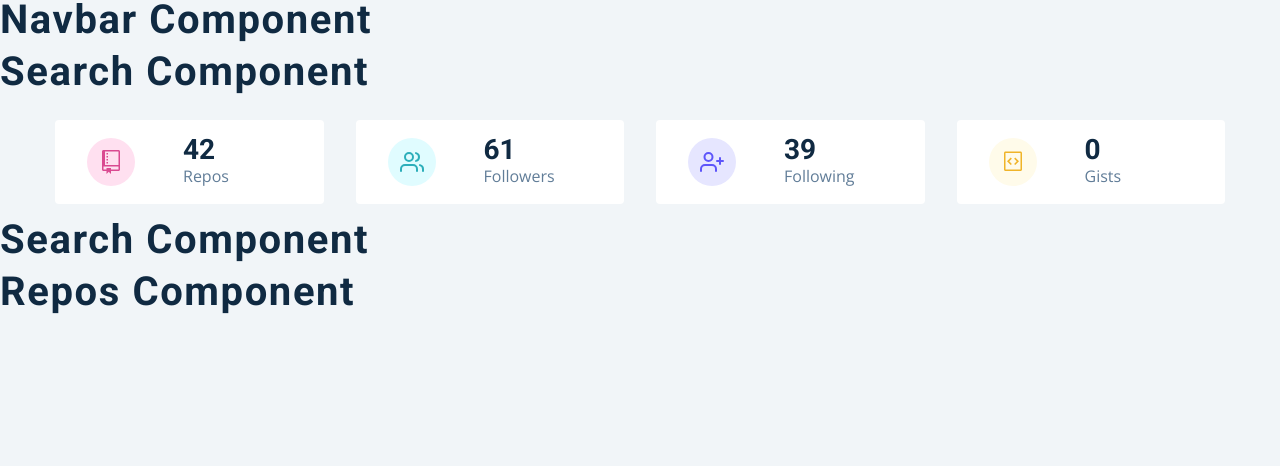
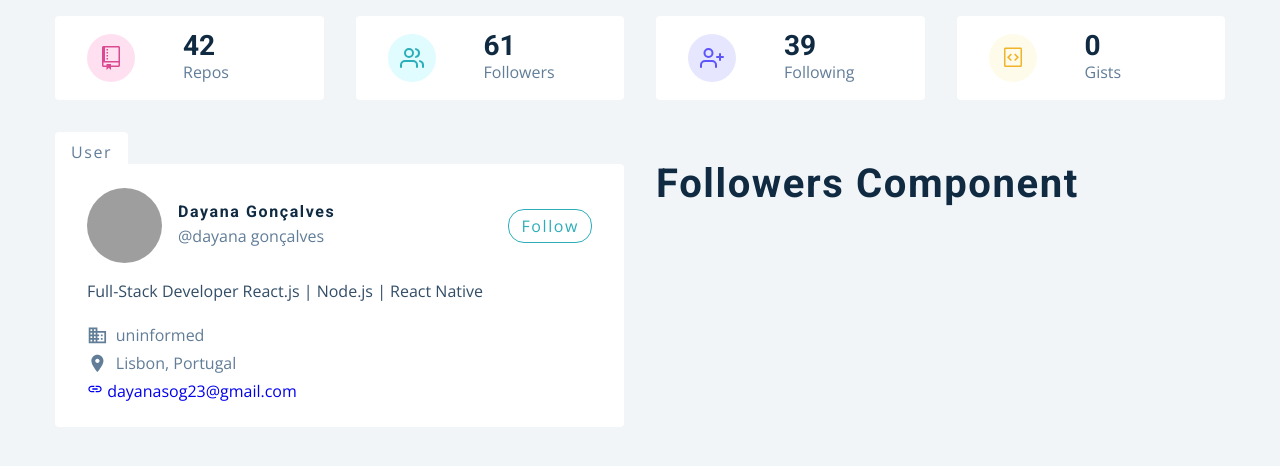
Before and after one commit to dayana-sog/react-github-search-users, a React (Create React App) app: page / in a window 1280 px wide. Shown: the top 466 px of the page. Built offline with nearby package versions, Linux system fonts and the light colour scheme; grey boxes are pictures that could not be loaded.

Commit message:
criação dados do usuário

```diff
--- a/src/components/Card.js
+++ b/src/components/Card.js
@@ -1,9 +1,44 @@
-import React from 'react';
+import React, { useContext } from 'react';
 import { GithubContext } from '../context/context';
 import styled from 'styled-components';
 import { MdBusiness, MdLocationOn, MdLink } from 'react-icons/md';
 const Card = () => {
-  return <h2>card component</h2>;
+  const { githubUser } = useContext(GithubContext);
+  const {
+    avatar_url,
+    html_url,
+    name,
+    company,
+    blog,
+    bio,
+    location,
+    twitter_username
+  } = githubUser;
+
+  return (
+    <Wrapper>
+      <header>
+        <img src={avatar_url} alt={name}/>
+        <div>
+          <h4>{name}</h4>
+          <p>@{twitter_username || name.toLowerCase()}</p>
+        </div>
+        <a href={html_url}>follow</a>
+      </header>
+      <p className="bio">{bio}</p>
+      <div className="links">
+        <p>
+          <MdBusiness/> {company || 'uninformed'}
+        </p>
+        <p>
+          <MdLocationOn/> {location || 'uninformed'}
+        </p>
+      </div>
+      <a href={`https://${blog}`}>
+        <MdLink/> {blog || 'uninformed'}
+      </a>
+    </Wrapper>
+  );
 };
 const Wrapper = styled.article`
   background: var(--clr-white);
--- a/src/components/User.js
+++ b/src/components/User.js
@@ -3,7 +3,14 @@
 import Card from './Card';
 import Followers from './Followers';
 const User = () => {
-  return <h2>search component</h2>;
+  return (
+    <section className="section">
+      <Wrapper className="section-center">
+        <Card></Card>
+        <Followers></Followers>
+      </Wrapper>
+    </section>
+  );
 };
 
 const Wrapper = styled.div`
--- a/src/pages/Dashboard.js
+++ b/src/pages/Dashboard.js
@@ -5,11 +5,11 @@
 const Dashboard = () => {
   return (
     <main>
-      <Navbar />
-      <Search />
+      {/* <Navbar /> */}
+      {/* <Search />  */}
       <Info />
       <User />
-      <Repos />
+      {/* <Repos /> */}
     </main>
   );
 };
```
